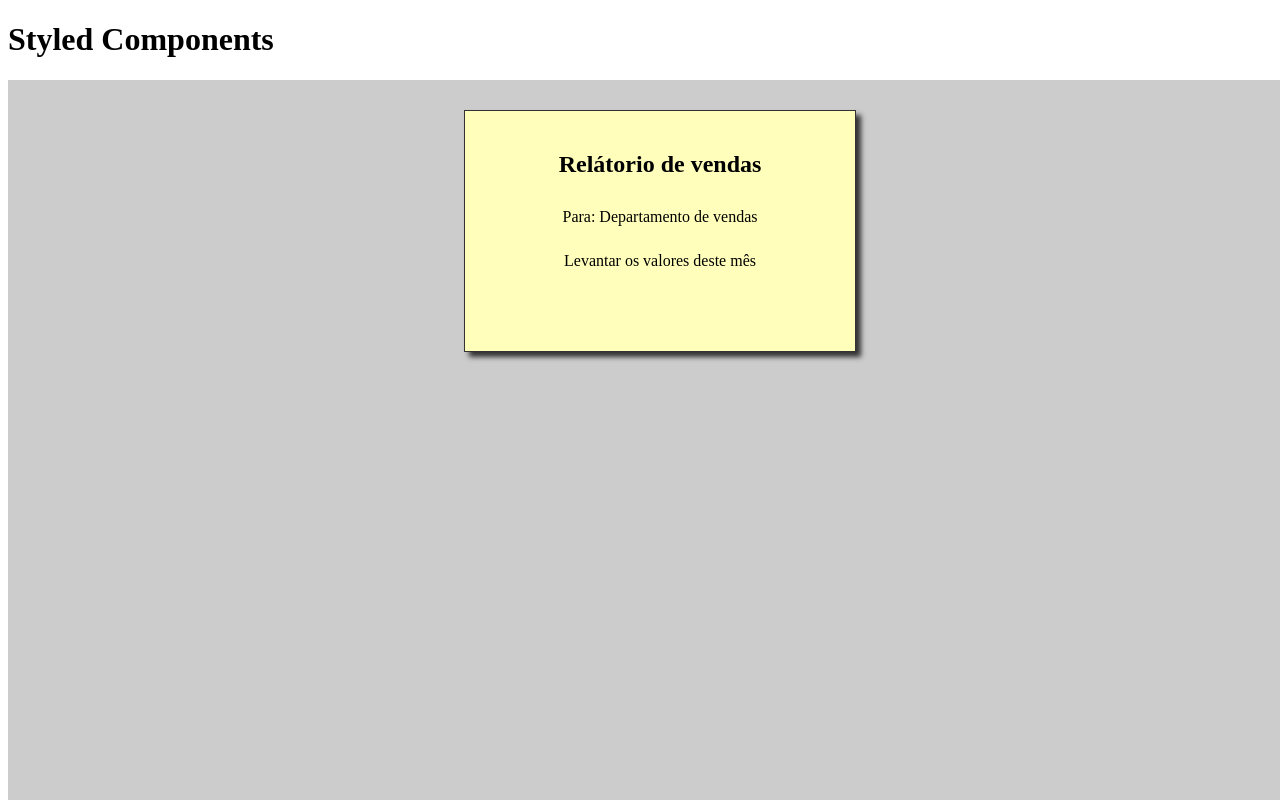
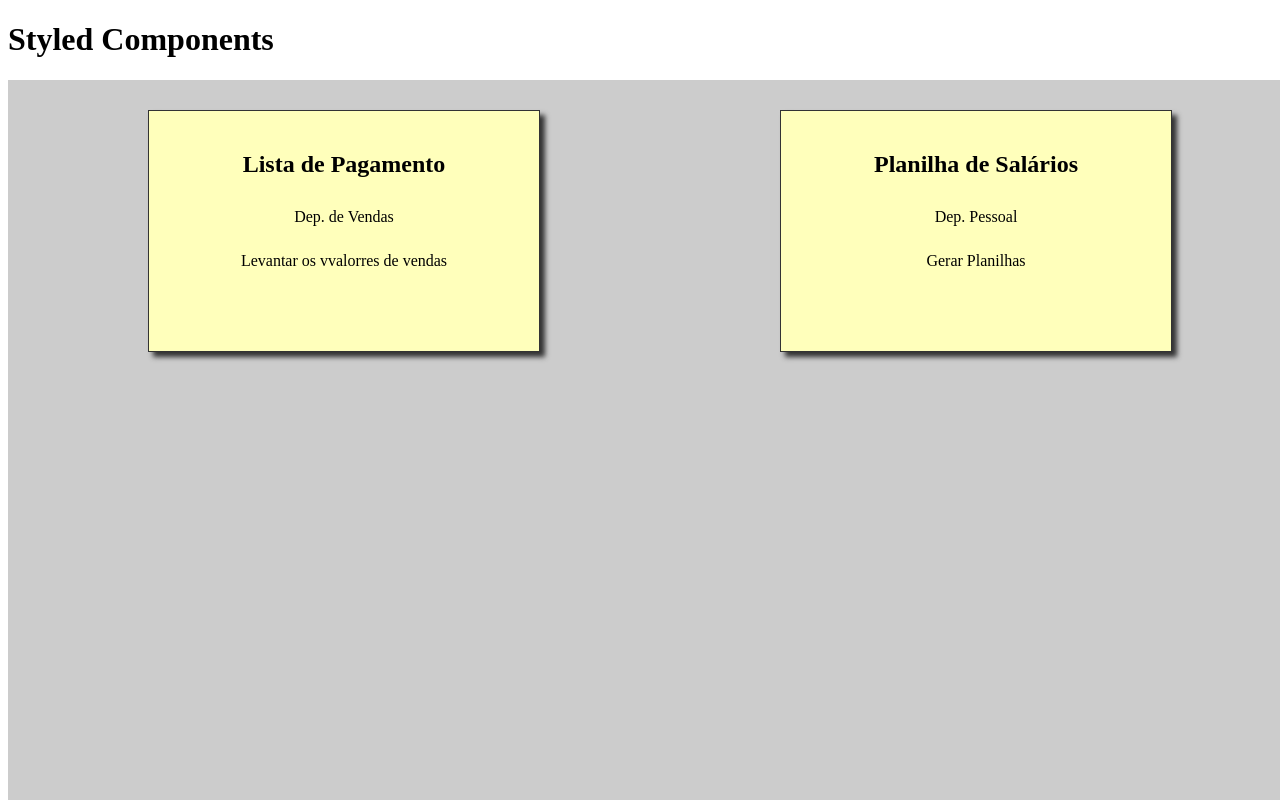
Before and after one commit to 1TDSR-2022/styled-react-app, a React (Create React App) app in the folder pf0670/react-aula7/: page / in a window 1280 px wide. Shown: the top 808 px of the page. Built offline with nearby package versions, Linux system fonts and the light colour scheme.

Commit message:
Automatizando tarefa, com atrib e Objs.

```diff
--- a/pf0670/react-aula7/src/components/Listatarefas.jsx
+++ b/pf0670/react-aula7/src/components/Listatarefas.jsx
@@ -22,9 +22,18 @@ export default function ListaTarefas() {
 
   return (
     <DivLista>
+      {tarefa.map((tar,i)=>
         <Tarefa
+          key={i}
+          //Enviando apenas o objeto
+          tarefa={tar}
+          //Enviando os atributos separados
+          // titulo={tar.titulo}
+          // setor={tar.setor}
+          // descricao={tar.descricao}
+        />
+      )}
 
-        />
     </DivLista>
   )
 }
--- a/pf0670/react-aula7/src/components/Tarefa.jsx
+++ b/pf0670/react-aula7/src/components/Tarefa.jsx
@@ -5,9 +5,9 @@ export default function Tarefa(props) {
 
     return (
         <DivTarefa>
-            <h2>Relátorio de vendas</h2>
-            <p>Para: Departamento de vendas</p>
-            <p>Levantar os valores deste mês</p>
+            <h2>{props.tarefa.titulo}</h2>
+            <p>{props.tarefa.setor}</p>
+            <p>{props.tarefa.descricao}</p>
         </DivTarefa>
     );
 }
```
